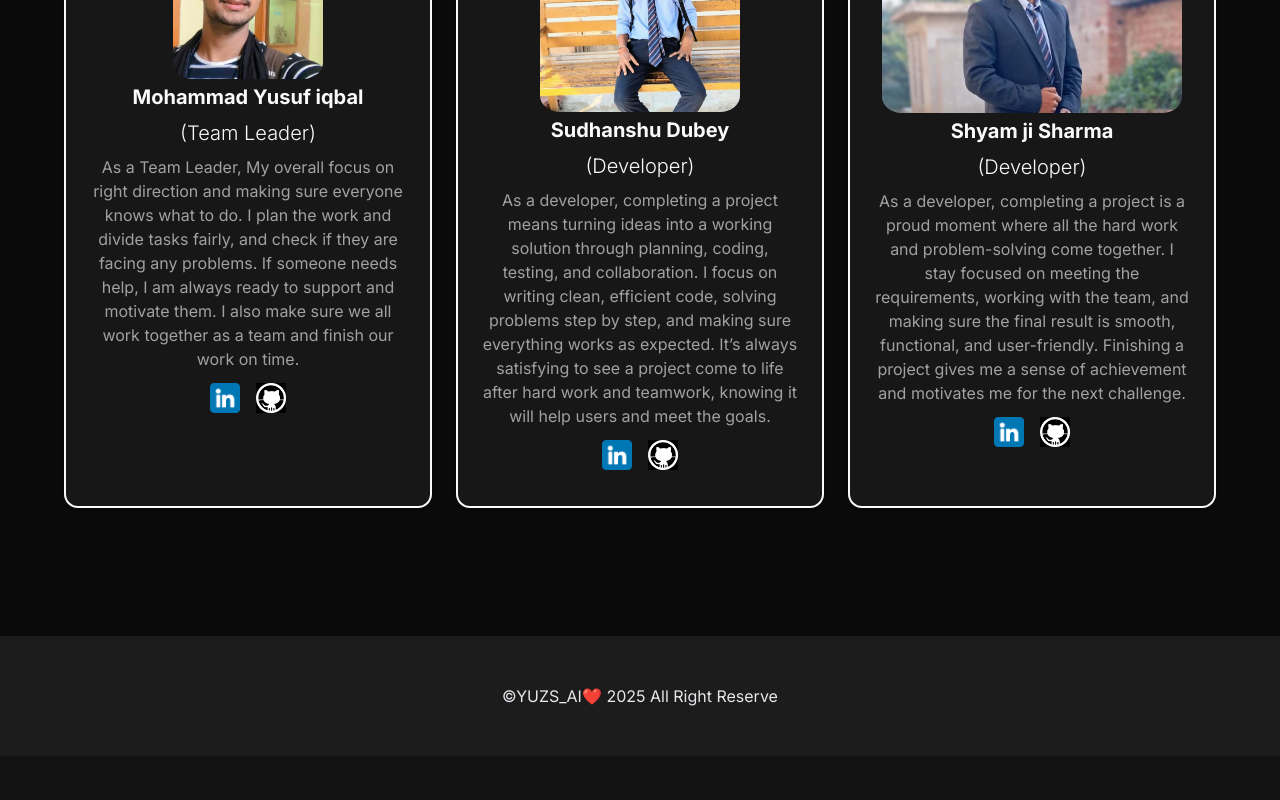
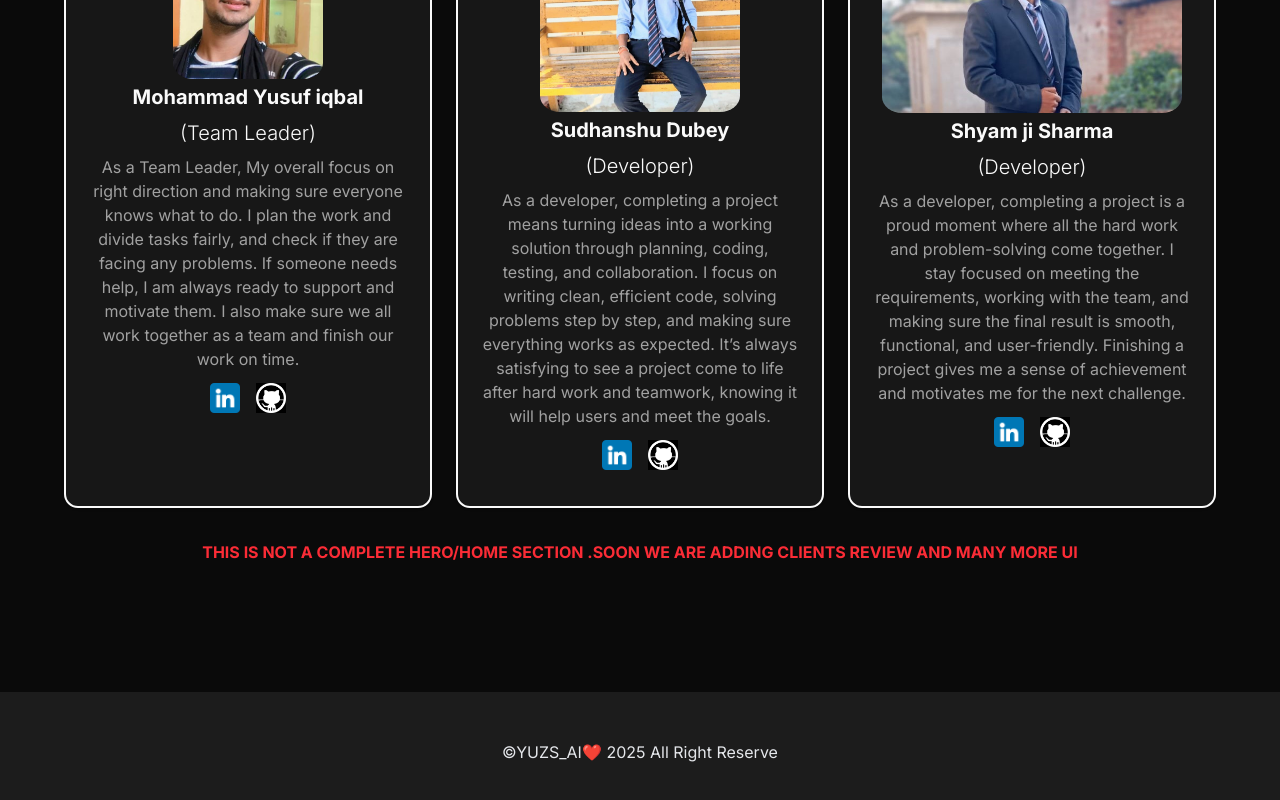
Before and after one commit to Yusufiqbal15/Yuzs_ai, a Next.js app: page / in a window 1280 px wide. Shown: the part 2929-3729 px from the top of the page. Before the commit the page ends 3685 px from the top, so only its background shows below. Built offline with nearby package versions, Linux system fonts and the light colour scheme; no server answers.

Commit message:
some changes

```diff
--- a/src/components/about.jsx
+++ b/src/components/about.jsx
@@ -181,6 +181,7 @@ const AboutTeam = () => {
 
 
                   </div>
+                  <h1 className='mt-8 text-center text-red-500 font-bold'>THIS IS NOT A COMPLETE HERO/HOME SECTION .SOON WE ARE ADDING CLIENTS REVIEW AND MANY MORE UI </h1>
                 </div>
               </section>
 
```
